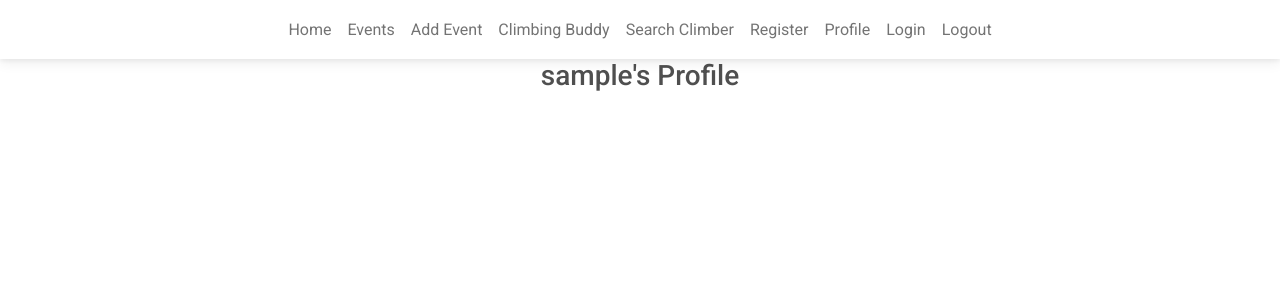
After one commit to mateuszniechwiej/Climbing-Buddy, a Flask app: page /profile/1 in a window 1280 px wide. The commit adds this page. Shown: the top 300 px of the page. Run offline with Flask 2, Linux system fonts and the light colour scheme; the visitor is signed in with stand-in values (Sample User, id 1); a database or web service that is not in the repository returns one stand-in record (values such as "Sample title"); some libraries are stand-ins or nearby versions.

Commit message:
Add session user profile

```diff
--- a/app.py
+++ b/app.py
@@ -1,5 +1,6 @@
 import os
-from flask import Flask, flash, render_template, redirect, request, session, url_for
+from flask import Flask, flash, render_template,\
+ redirect, request, session, url_for
 from flask_pymongo import PyMongo
 from bson.objectid import ObjectId
 from werkzeug.security import generate_password_hash, check_password_hash
@@ -30,7 +31,8 @@ def events():
 @app.route("/register", methods=["GET", "POST"])
 def register():
     """
-    registeration page cheking if account exits and if not allowing user to register.
+    registeration page cheking if account exits
+     and if not allowing user to register.
     """
     if request.method == "POST":
         existing_user = mongo.db.users.find_one(
@@ -55,6 +57,7 @@ def register():
             # user 'session' cookie
             session["user"] = request.form.get("username").lower()
             flash("Successfully registered!!!", "message")
+            return redirect(url_for("profile", username=session["user"]))
         else:
             flash("Passwords Don't Match", "error")
             return redirect(url_for("register"))
@@ -72,9 +75,14 @@ def login():
         )
 
         if existing_user:
-            if check_password_hash(existing_user["password"], request.form.get("password")):
+            if check_password_hash(
+                existing_user["password"], request.form.get("password")
+            ):
                 session["user"] = request.form.get("username").lower()
-                flash("Welcome, {}".format(request.form.get("username")), "message")
+                flash("Welcome, {}".format(request.form.get(
+                    "username")), "message")
+                return redirect(url_for(
+                    "profile", username=session["user"]))
             else:
                 flash("Inccorect Password and/or User", "error")
                 return redirect(url_for("login"))
@@ -86,6 +94,14 @@ def login():
 
 
 if __name__ == "__main__":
-    app.run(host=os.environ.get("IP"),
-            port=int(os.environ.get("PORT")),
-            debug=True)
+    app.run(host=os.environ.get("IP"), port=int(os.environ.get("PORT")), debug=True)
+
+
+@app.route("/profile/<username>", methods=["GET", "POST"])
+def profile(username):
+    """
+    Taking session user's username from DataBase
+    """
+    username = mongo.db.users.find_one({"username": session["user"] })["username"]
+    return render_template("profile.html", username=username)
+    #TODO: Add raised climbing searches and for admin also climbing events
--- a/templates/base.html
+++ b/templates/base.html
@@ -20,6 +20,7 @@
 <body>
 
     <header>
+        <!-- Navbar -->
         <nav class="navbar navbar-expand-lg cb-navbar navbar-light ">
             <div class="container-fluid">
                 <button class="navbar-toggler" type="button" data-mdb-toggle="collapse" data-mdb-target="#navbarExample01"
@@ -47,7 +48,7 @@
                             <a class="nav-link" href="{{ url_for('register') }}">Register</a>
                         </li>
                         <li class="nav-item">
-                            <a class="nav-link" href="#">Profile</a>
+                            <a class="nav-link" href="{{ url_for('profile', username=session['user']) }}">Profile</a>
                         </li>
                         <li class="nav-item">
                             <a class="nav-link" href="{{ url_for('login') }}">Login</a>
@@ -59,7 +60,7 @@
                 </div>
             </div>
         </nav>
-        <!-- Navbar -->
+
 
         <!-- Background image -->
     </header>
--- /dev/null
+++ b/templates/profile.html
@@ -0,0 +1,15 @@
+{% extends "base.html" %}
+{% block content %}
+
+
+    <div class="row">
+        <div class="col-md8 col-sm-12">
+            <h3 class="d-flex justify-content-center ">
+                {{ username }}'s Profile
+            </h3>
+        </div>
+
+    </div>
+
+
+{% endblock %}
```
